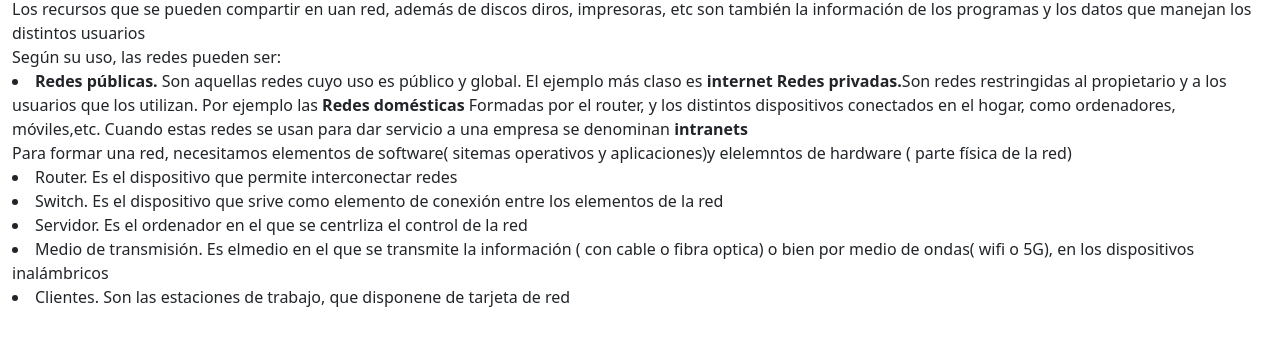
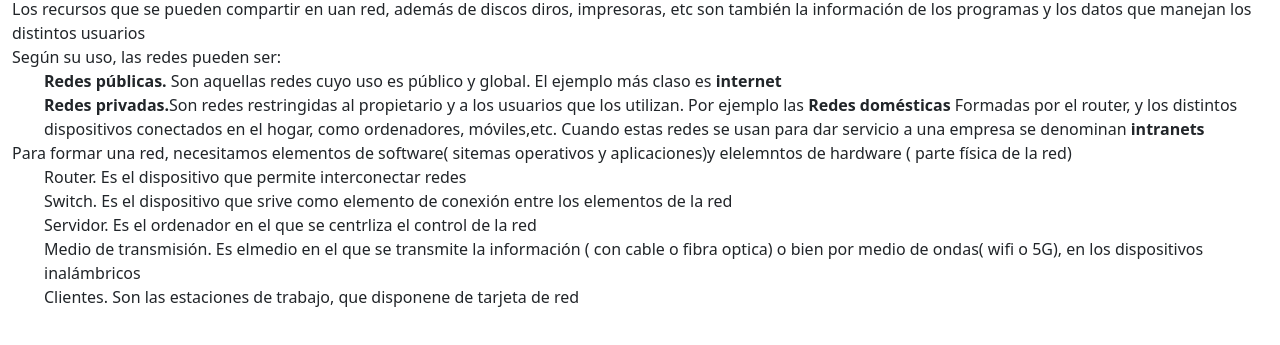
Before and after one commit to Pachiyermo/Pachiyermo.github.io, a plain HTML site: page 1eso/redes/teoria.html in a window 1280 px wide. Shown: the part 265-610 px from the top of the page. Drawn offline with Linux system fonts and the light colour scheme.

Commit message:
corrección

```diff
--- a/1eso/redes/teoria.html
+++ b/1eso/redes/teoria.html
@@ -9,6 +9,7 @@
     <link rel="stylesheet" href="../../assets/css/bootstrap.min.css">
     <link rel="stylesheet" href="../../assets/css/style.css">
 </head>
+
 <body>
     <header>
         <nav>
@@ -43,28 +44,41 @@
                 <div class="row">
                     <div class="col">
                         <h2>Redes de ordenadores</h2>
-                        <p>Una <strong>red infomática</strong> es un conjunto de ordenadores y dispositivos conectados entre si con el propósito  de compartir información y recursos.
+                        <p>Una <strong>red infomática</strong> es un conjunto de ordenadores y dispositivos conectados
+                            entre si con el propósito de compartir información y recursos.
                         </p>
-                        <p>Los recursos que se pueden compartir en uan red, además de discos diros, impresoras, etc son también la información de los programas y los datos que manejan los distintos usuarios
+                        <p>Los recursos que se pueden compartir en uan red, además de discos diros, impresoras, etc son
+                            también la información de los programas y los datos que manejan los distintos usuarios
 
                         </p>
-                        <p>Según su uso, las redes pueden ser:
-                            <li><Strong>Redes públicas.</Strong> Son aquellas redes cuyo uso es público y global. El ejemplo más claso es <strong>internet</Strong>
-                                <Strong>Redes privadas.</Strong>Son redes restringidas al propietario y a los usuarios que los utilizan. Por ejemplo las <strong>Redes domésticas</strong>
-                                Formadas por el router, y los distintos dispositivos conectados en el hogar, como ordenadores, móviles,etc. Cuando estas redes se usan para dar
-                                servicio a una empresa se denominan <strong>intranets</strong>
-                            </li>
-                        <p>Para formar una red, necesitamos elementos de software( sitemas operativos y aplicaciones)y elelemntos de hardware ( parte física de la red)
+                        <p>Según su uso, las redes pueden ser: </p>
+                        <ul>
+                            <li><strong>Redes públicas.</strong> Son aquellas redes cuyo uso es público y global. El
+                                ejemplo más claso es <strong>internet</strong></li>
+                            <li><strong>Redes privadas.</strong>Son redes restringidas al propietario y a los usuarios
+                                que los utilizan. Por ejemplo las <strong>Redes domésticas</strong>
+                                Formadas por el router, y los distintos dispositivos conectados en el hogar, como
+                                ordenadores, móviles,etc. Cuando estas redes se usan para dar
+                                servicio a una empresa se denominan <strong>intranets</strong></li>
+                        </ul>
+
+                        <p>Para formar una red, necesitamos elementos de software( sitemas operativos y aplicaciones)y
+                            elelemntos de hardware ( parte física de la red)
 
                         </p>
-                        <li>Router. Es el dispositivo que permite interconectar redes</li>
-                        <li>Switch. Es el dispositivo que srive como elemento de conexión entre los elementos de la red</li>
-                        <li>Servidor. Es el ordenador en el que se centrliza el control de la red</li>
-                        <li>Medio de transmisión. Es elmedio en el que se transmite la información ( con cable o fibra optica) o bien por medio de ondas( wifi o 5G),
-                            en los dispositivos inalámbricos </li>
-                        <li> Clientes. Son las estaciones de trabajo, que disponene de tarjeta de red</li>
-
-            </div>
+                        <ul>
+                            <li>Router. Es el dispositivo que permite interconectar redes</li>
+                            <li>Switch. Es el dispositivo que srive como elemento de conexión entre los elementos de la
+                                red
+                            </li>
+                            <li>Servidor. Es el ordenador en el que se centrliza el control de la red</li>
+                            <li>Medio de transmisión. Es elmedio en el que se transmite la información ( con cable o
+                                fibra
+                                optica) o bien por medio de ondas( wifi o 5G),
+                                en los dispositivos inalámbricos </li>
+                            <li> Clientes. Son las estaciones de trabajo, que disponene de tarjeta de red</li>
+                        </ul>
+                    </div>
         </section>
     </main>
 </body>
```
